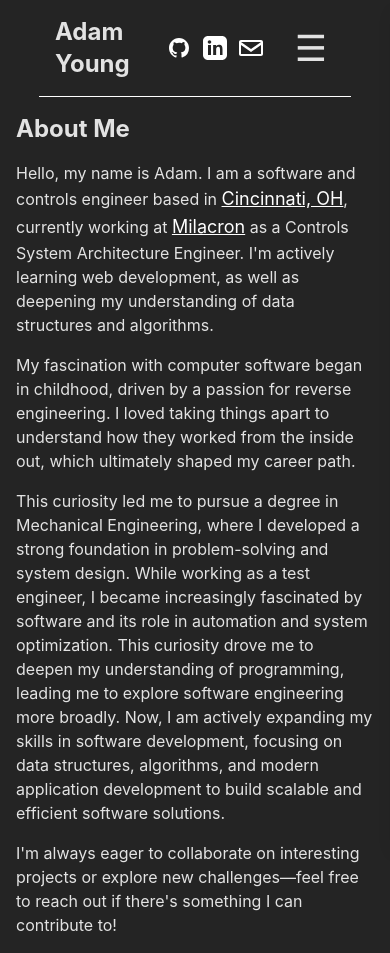
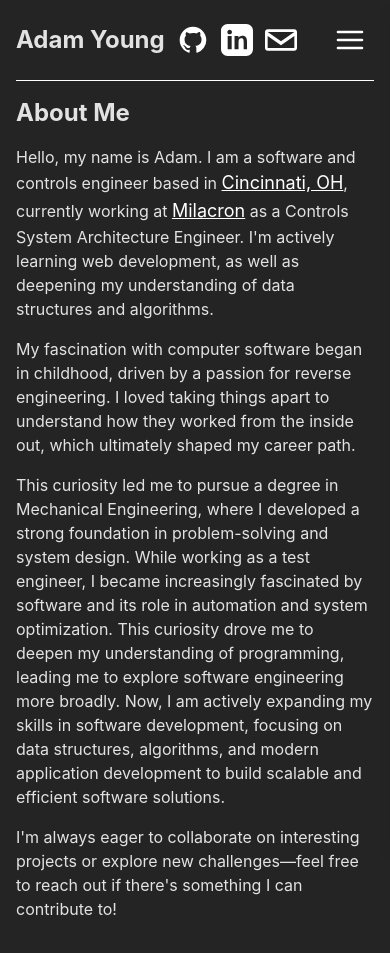
Before and after one commit to Adonuu/portfolio, a React (Vite) app: page / in a window 390 px wide. Built offline with nearby package versions, Linux system fonts and the light colour scheme.

Commit message:
some more mobile styling changed burger menu to use svg

```diff
--- a/src/components/burgerMenu.jsx
+++ b/src/components/burgerMenu.jsx
@@ -16,12 +16,25 @@ export function BurgerMenu({ className }) {
   }, [isOpen]);
 
   return (
-    <div className={` ${className}`}>
+    <div className={`${className}`}>
       <button
-        className="p-2 md:hidden focus:outline-none text-4xl"
+        className="p-2 md:hidden focus:outline-none"
         onClick={() => setIsOpen(!isOpen)}
       >
-        {isOpen ? "✖" : "☰"}
+        <svg
+          xmlns="http://www.w3.org/2000/svg"
+          width="32"
+          height="32"
+          viewBox="0 0 24 24"
+          fill="none"
+          stroke="currentColor"
+          strokeWidth="2"
+          strokeLinecap="round"
+          strokeLinejoin="round"
+          className="text-white"
+        >
+          <path d="M3 12h18M3 6h18M3 18h18" />
+        </svg>
       </button>
       <div
         className={`fixed top-0 right-0 h-full w-64 bg-[#242424] shadow-lg p-4 flex flex-col items-start gap-4 z-50 transition-transform duration-300 ease-in-out transform ${isOpen ? "translate-x-0" : "translate-x-full"}`}
--- a/src/components/topbar.jsx
+++ b/src/components/topbar.jsx
@@ -4,7 +4,7 @@ import { BurgerMenu } from './burgerMenu';
 export function TopBar() {
   return (
     <header>
-      <nav className="flex w-4/5 gap-2 justify-between items-center p-4 lg:w-3/5 mx-auto">
+      <nav className="flex w-full gap-2 justify-between items-center p-4 lg:w-3/5 mx-auto">
         <div className="flex gap-3 items-center">
           <Link to="/" className="relative font-bold text-2xl hover:text-blue-500 after:content-[''] after:absolute after:left-0 after:bottom-[-2px] after:w-full after:h-[2px] after:bg-blue-500 after:transition-all after:duration-300 after:scale-x-0 hover:after:scale-x-100 hover:after:origin-left hover:no-underline">
             Adam Young
@@ -13,7 +13,7 @@ export function TopBar() {
           <div className="flex gap-3">
   <a href="https://github.com/Adonuu" target="_blank" rel="noopener noreferrer" className="relative group">
     <svg
-                className="sm:w-8 w-6 text-white group-hover:text-blue-500 transition-all duration-300 transform group-hover:scale-125"
+      className="w-8 h-8 text-white group-hover:text-blue-500 transition-all duration-300 transform group-hover:scale-125"
       xmlns="http://www.w3.org/2000/svg"
       width="32"
       height="32"
@@ -26,7 +26,7 @@ export function TopBar() {
 
   <a href="https://www.linkedin.com/in/adam-young-0a21a6119/" target="_blank" rel="noopener noreferrer" className="relative group">
     <svg
-                className="sm:w-8 w-6 text-white group-hover:text-blue-500 transition-all duration-300 transform group-hover:scale-125"
+      className="w-8 h-8 text-white group-hover:text-blue-500 transition-all duration-300 transform group-hover:scale-125"
       xmlns="http://www.w3.org/2000/svg"
       width="32"
       height="32"
@@ -39,7 +39,7 @@ export function TopBar() {
 
   <a href="mailto:adamyoung1414@gmail.com" target="_blank" rel="noopener noreferrer" className="relative group">
     <svg
-                className="sm:w-8 w-6 text-white group-hover:text-blue-500 transition-all duration-300 transform group-hover:scale-125"
+      className="w-8 h-8 text-white group-hover:text-blue-500 transition-all duration-300 transform group-hover:scale-125"
       xmlns="http://www.w3.org/2000/svg"
       width="32"
       height="32"
@@ -50,6 +50,7 @@ export function TopBar() {
     </svg>
   </a>
 </div>
+
         </div>
         <BurgerMenu className="flex ml-4 justify-center items-center lg:hidden" />
         <div className="hidden gap-2 md:flex  lg:ml-auto mt-2 lg:mt-0">
@@ -57,7 +58,10 @@ export function TopBar() {
           <Link className="relative text-lg hover:text-blue-500 after:content-[''] after:absolute after:left-0 after:bottom-[-2px] after:w-full after:h-[2px] after:bg-blue-500 after:transition-all after:duration-300 after:scale-x-0 hover:after:scale-x-100 hover:after:origin-left hover:no-underline" to="/work">Work</Link>
         </div>
       </nav>
-      <div className="h-0.25 w-4/5 bg-white lg:w-3/5 mx-auto"></div>
+      <div className="px-4">
+        <div className="h-0.25 w-full bg-white lg:w-3/5 mx-auto"></div>
+      </div>
+
     </header>
   );
 }
```
Lines whose indentation alone changed are shown as unchanged.
